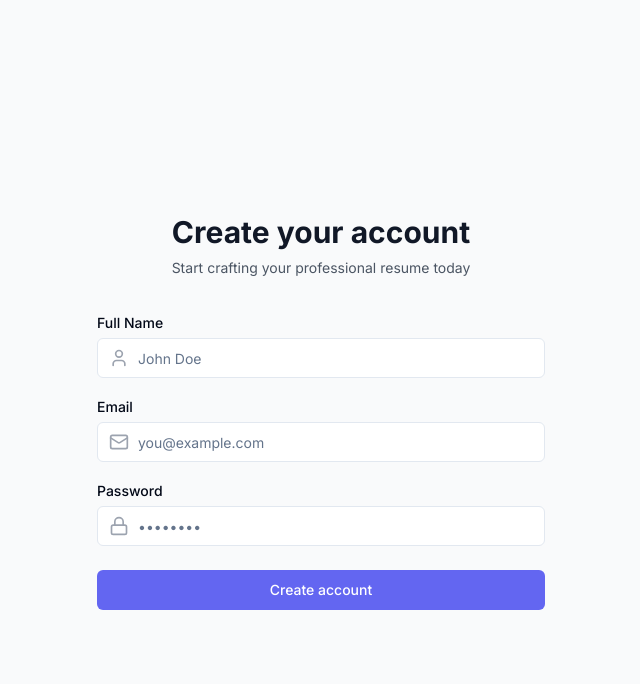
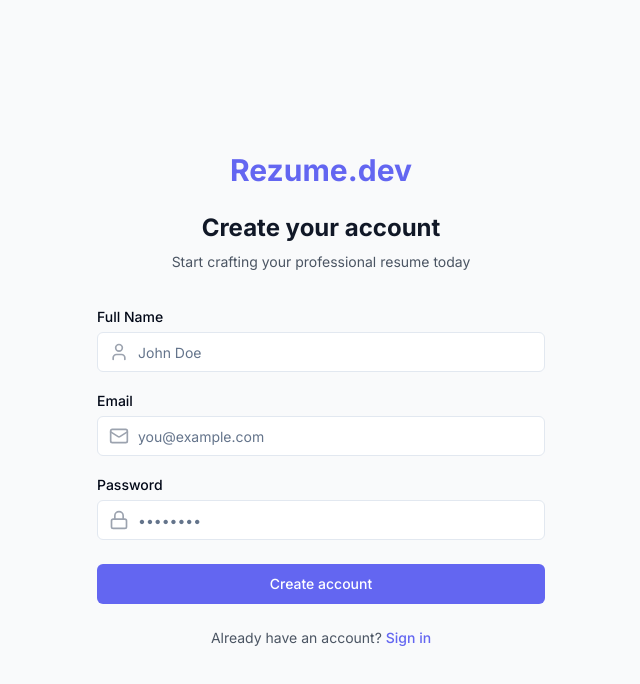
Before and after one commit to rezumedev-ai/rezumedev, a React (Vite) app: page /signup in a window 1280 px wide. Shown: the top 684 px of the page, without its empty margins (319-959 px from the left). Built offline with nearby package versions, Linux system fonts and the light colour scheme.

Commit message:
Add Rezume.dev logo to auth pages
Adds Rezume.dev logo to the sign in and sign up pages.  Clicking the logo will navigate to the landing page.

```diff
--- a/src/pages/Login.tsx
+++ b/src/pages/Login.tsx
@@ -52,7 +52,12 @@ const Login = () => {
     <div className="min-h-screen flex items-center justify-center bg-gray-50 py-12 px-4 sm:px-6 lg:px-8">
       <div className="max-w-md w-full space-y-8 animate-fade-in">
         <div className="text-center">
-          <h2 className="mt-6 text-3xl font-bold text-gray-900">
+          <Link to="/" className="inline-block">
+            <h1 className="text-3xl font-bold text-primary hover:text-primary-hover transition-colors">
+              Rezume.dev
+            </h1>
+          </Link>
+          <h2 className="mt-6 text-2xl font-bold text-gray-900">
             Welcome back
           </h2>
           <p className="mt-2 text-sm text-gray-600">
--- a/src/pages/SignUp.tsx
+++ b/src/pages/SignUp.tsx
@@ -7,6 +7,7 @@ import { useState } from "react";
 import { useNavigate } from "react-router-dom";
 import { Mail, User, Lock } from "lucide-react";
 import { supabase } from "@/integrations/supabase/client";
+import { Link } from "react-router-dom";
 
 const SignUp = () => {
   const [isLoading, setIsLoading] = useState(false);
@@ -57,7 +58,12 @@ const SignUp = () => {
     <div className="min-h-screen flex items-center justify-center bg-gray-50 py-12 px-4 sm:px-6 lg:px-8">
       <div className="max-w-md w-full space-y-8 animate-fade-in">
         <div className="text-center">
-          <h2 className="mt-6 text-3xl font-bold text-gray-900">
+          <Link to="/" className="inline-block">
+            <h1 className="text-3xl font-bold text-primary hover:text-primary-hover transition-colors">
+              Rezume.dev
+            </h1>
+          </Link>
+          <h2 className="mt-6 text-2xl font-bold text-gray-900">
             Create your account
           </h2>
           <p className="mt-2 text-sm text-gray-600">
@@ -124,6 +130,13 @@ const SignUp = () => {
             <Button type="submit" className="w-full" disabled={isLoading}>
               {isLoading ? "Creating account..." : "Create account"}
             </Button>
+
+            <div className="text-center text-sm">
+              <span className="text-gray-600">Already have an account? </span>
+              <Link to="/login" className="font-medium text-primary hover:text-primary-hover">
+                Sign in
+              </Link>
+            </div>
           </form>
         </div>
       </div>
```
